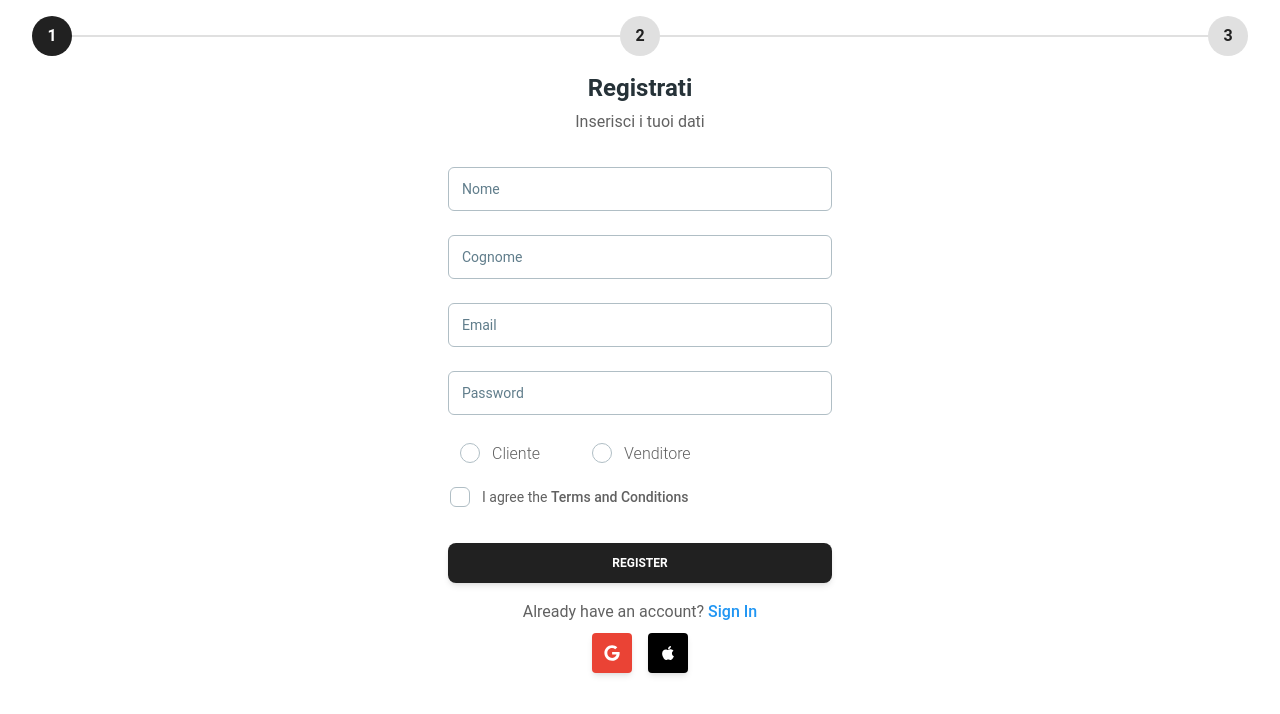
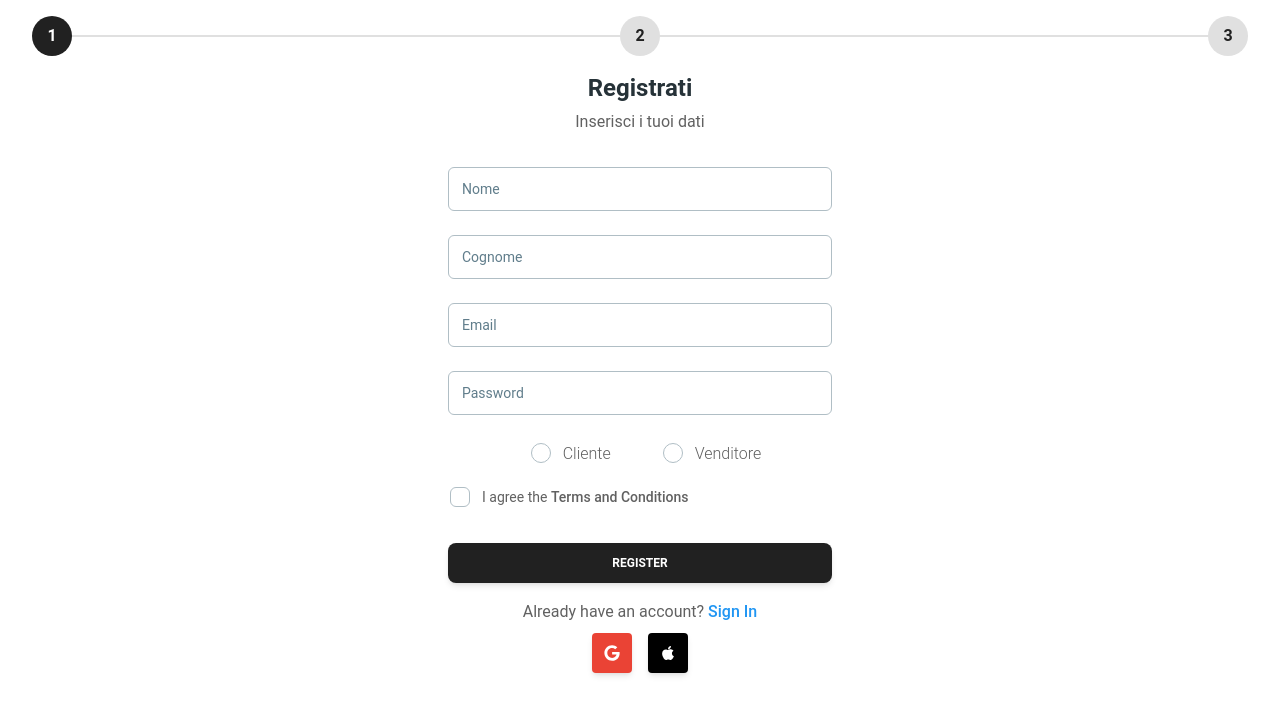
Before and after one commit to lpilla/olimpia-pet, a React (Vite) app: page /register in a window 1280 px wide. Shown: the top 714 px of the page. Built offline with nearby package versions, Linux system fonts and the light colour scheme.

Commit message:
fix design

```diff
--- a/src/pages/register/index.jsx
+++ b/src/pages/register/index.jsx
@@ -56,7 +56,7 @@ const Register = () => {
   }, [animal]);
 
   return (
-    <div className="flex flex-col items-center max-w-8xl mx-auto ">
+    <div className="flex flex-col items-center max-w-8xl mx-auto justify-center ">
       <div className="w-full py-4 px-8">
         <Stepper
           activeStep={activeStep}
@@ -115,7 +115,7 @@ const Register = () => {
                 onChange={(e) => setPassword(e.target.value)}
               />
             </div>
-            <div className="flex gap-10">
+            <div className="flex gap-10 justify-center">
               <Radio
                 id="cliente"
                 name="type"
@@ -136,7 +136,7 @@ const Register = () => {
                 <Typography
                   variant="small"
                   color="gray"
-                  className="flex items-center font-normal"
+                  className="flex w-full items-center font-normal justify-center"
                 >
                   I agree the
                   <a
@@ -147,7 +147,7 @@ const Register = () => {
                   </a>
                 </Typography>
               }
-              containerProps={{ className: "-ml-2.5" }}
+              containerProps={{ className: "-ml-2.5 " }}
             />
 
             <Button className="mt-6" fullWidth type="submit">
```
